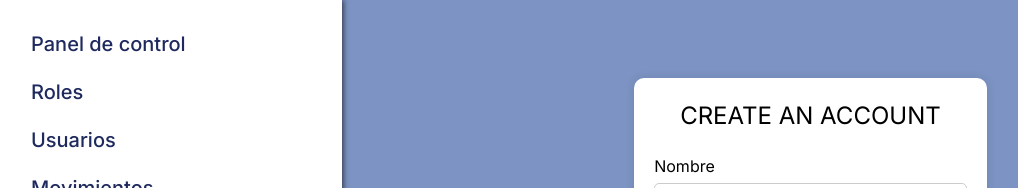
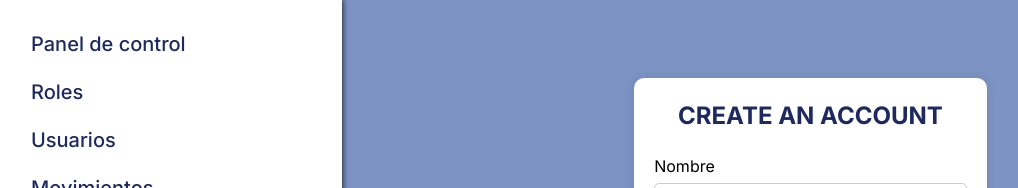
Before and after one commit to RaulBecerraB/TechShare-FrontEnd, a Next.js app: page /admin/register in a window 1280 px wide. Shown: the top 188 px of the page, without its empty margins (1-1019 px from the left). Built offline with nearby package versions, Linux system fonts and the light colour scheme.

Commit message:
feat(tailwind): add primary colors to Tailwind configuration
    - Added primary: '#1E2A5E', secondary: '#55679C', and tertiary: '#7C93C3' to the Tailwind config
    - Ensured consistent use of primary colors across the application

```diff
--- a/src/app/admin/register/page.tsx
+++ b/src/app/admin/register/page.tsx
@@ -38,7 +38,9 @@ export default function register() {
     };
     return (
         <div className="form-container">
-            <h1>CREATE AN ACCOUNT</h1>
+            <h1 className="text-primary font-bold">
+                CREATE AN ACCOUNT
+            </h1>
             <form>
                 <label htmlFor="first_name">Nombre</label>
                 <input type="text" id="first_name" name="first_name" required />
--- a/tailwind.config.ts
+++ b/tailwind.config.ts
@@ -11,6 +11,9 @@ const config: Config = {
       colors: {
         background: "var(--background)",
         foreground: "var(--foreground)",
+        primary: "#1E2A5E",
+        secondary: "#55679C",
+        tertiary: "#7C93C3"
       },
     },
   },
```
